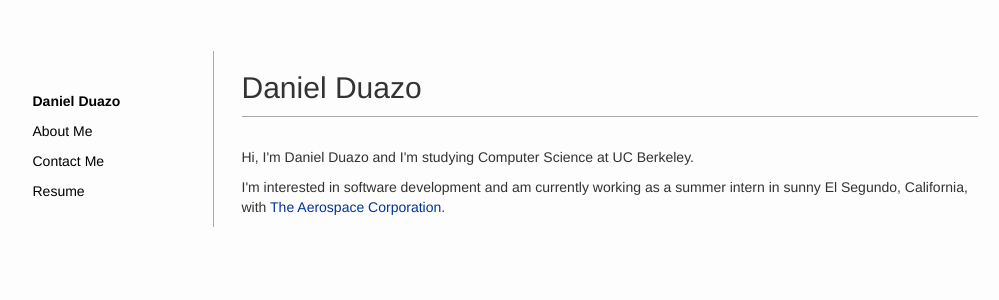
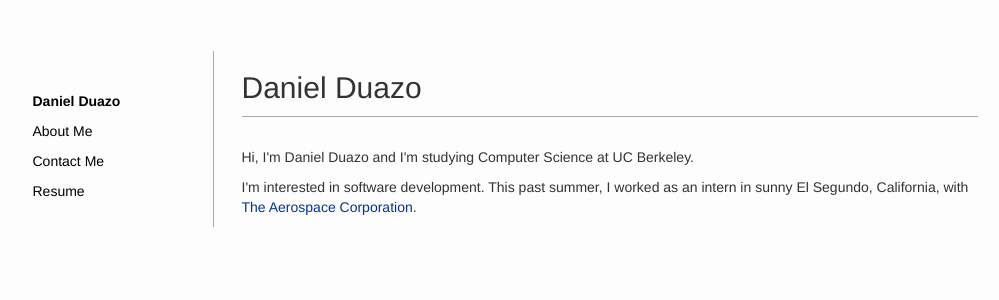
Before and after one commit to danielduazo/danielduazo.github.io, a Jekyll site: the page built from index.html, in a window 1280 px wide. Shown: the top 300 px of the page, without its empty margins (135-1134 px from the left). Built offline with Jekyll 4.4.1, drawn with Linux system fonts in a browser that asks for light colours.

Commit message:
Updated Sep 2016

```diff
--- a/about/index.html
+++ b/about/index.html
@@ -8,10 +8,10 @@ description:
 <div class="row">
     <div class="col-md-12">
     	<p>
-        Originally from <a href="https://www.google.com/maps/place/Brownsville,+TX/@26.0286158,-97.739321,10z/data=!3m1!4b1!4m2!3m1!1s0x866f7f6bc3fc6519:0xb1df1a694856522c">Brownsville, Texas</a>, I'm now an undergraduate student pursuing a degree in Computer Science at the University of California, Berkeley.
+        Originally from <a href="https://www.google.com/maps/place/Brownsville,+TX/@26.0286158,-97.739321,10z/data=!3m1!4b1!4m2!3m1!1s0x866f7f6bc3fc6519:0xb1df1a694856522c">Brownsville, Texas</a>, I'm now a third year pursuing a degree in Computer Science at the University of California, Berkeley.
         </p>
         <p>
-        I'm currently an intern at <a href="http://aerospace.org">The Aerospace Corporation</a>, where I develop software and tools as a member of the Systems Integration and Test Office in the Systems Engineering Division.
+        This past summer, I interned at <a href="http://aerospace.org">The Aerospace Corporation</a>, where I developed software and tools as a member of the Systems Integration and Test Office in the Systems Engineering Division.
         </p>
         <p>
         During the school year, I'm a lab assistant for Berkeley's introductory computer science course: <a href="http://cs61a.org">CS61A</a>. I was also previously a sports medicine intern with the nationally ranked <a href="http://espn.go.com/mens-college-basketball/team/_/id/25/california-golden-bears">California Golden Bears Basketball team</a>.
--- a/index.html
+++ b/index.html
@@ -8,6 +8,6 @@ description:
 <div class="row">
     <div class="col-sm-12">
         <p>Hi, I'm Daniel Duazo and I'm studying Computer Science at UC Berkeley.</p>
-        <p>I'm interested in software development and am currently working as a summer intern in sunny El Segundo, California, with <a href="http://aerospace.org"> The Aerospace Corporation</a>.</p>
+        <p>I'm interested in software development. This past summer, I worked as an intern in sunny El Segundo, California, with <a href="http://aerospace.org"> The Aerospace Corporation</a>.</p>
     </div>
 </div>
```
Also changed, not shown: 1 other file.
